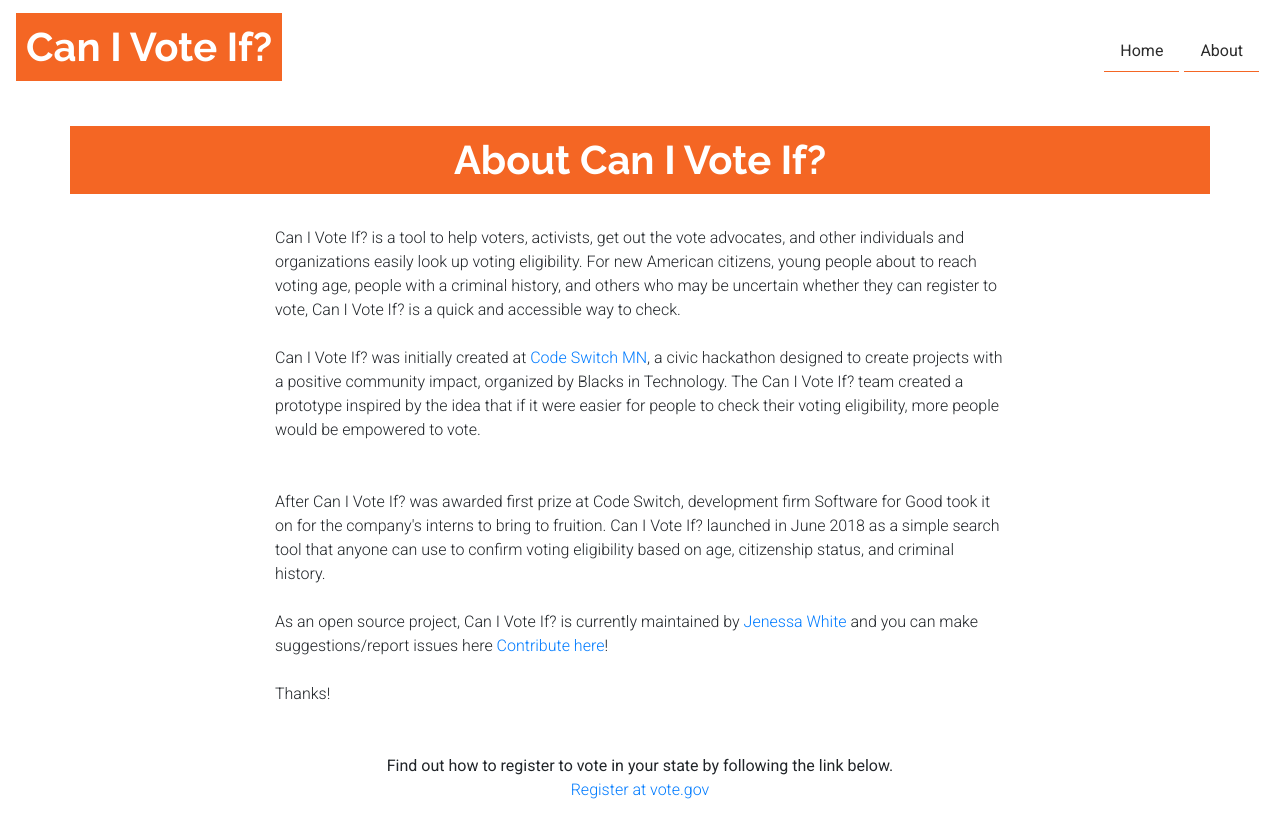
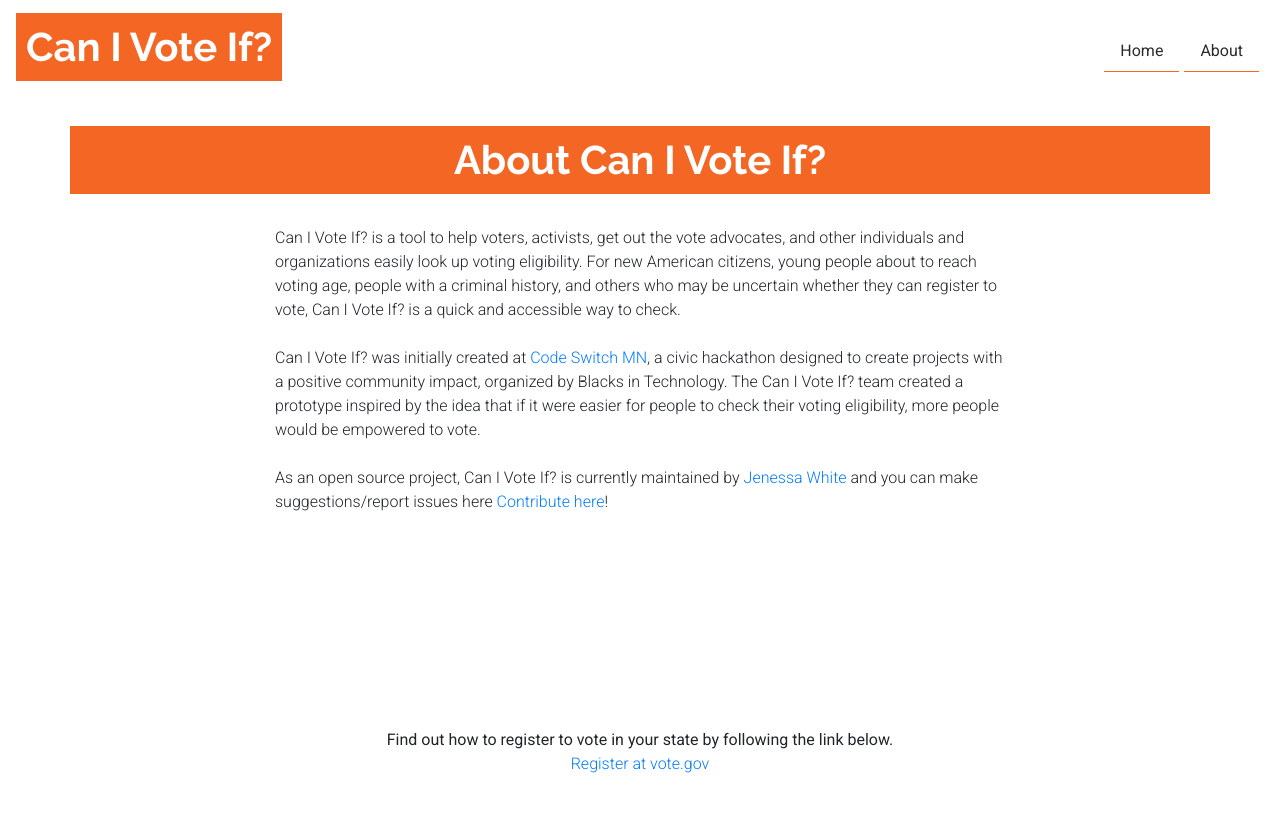
Before and after one commit to Can-I-Vote-If/can-i-vote-if, a React (Create React App) app: page /about in a window 1280 px wide. After the commit the page ends 800 px from the top, so only its background shows below. Built offline with nearby package versions, Linux system fonts and the light colour scheme.

Commit message:
update about page content

```diff
--- a/src/screens/About.js
+++ b/src/screens/About.js
@@ -9,16 +9,9 @@ const About = () => {
           <p>Can I Vote If? is a tool to help voters, activists, get out the vote advocates, and other individuals and organizations easily look up voting eligibility. For new American citizens, young people about to reach voting age, people with a criminal history, and others who may be uncertain whether they can register to vote, Can I Vote If? is a quick and accessible way to check.</p>
 
           <p>Can I Vote If? was initially created at <span><a href="http://codeswitchmn.com" target="_blank" rel="noopener noreferrer">Code Switch MN</a></span>, a civic hackathon designed to create projects with a positive community impact, organized by Blacks in Technology. The Can I Vote If? team created a prototype inspired by the idea that if it were easier for people to check their voting eligibility, more people would be empowered to vote.</p>
-        </div>
-
-        <div className="col-lg-8">
-          <p>After Can I Vote If? was awarded first prize at Code Switch, development firm Software for Good took it on for the company's interns to bring to fruition. Can I Vote If? launched in June 2018 as a simple search tool that anyone can use to confirm voting eligibility based on age, citizenship status, and criminal history.</p>
 
           <p>As an open source project, Can I Vote If? is currently maintained by <span><a href="http://jenessawhite.com" target="_blank" rel="noopener noreferrer">Jenessa White</a></span> and you can make suggestions/report issues here <span><a href="https://github.com/Can-I-Vote-If/can-i-vote-if/" target="_blank" rel="noopener noreferrer">Contribute here</a></span>!</p>
-
-          <p>Thanks!</p>
         </div>
-
       </div>
     </div>
   );
```
